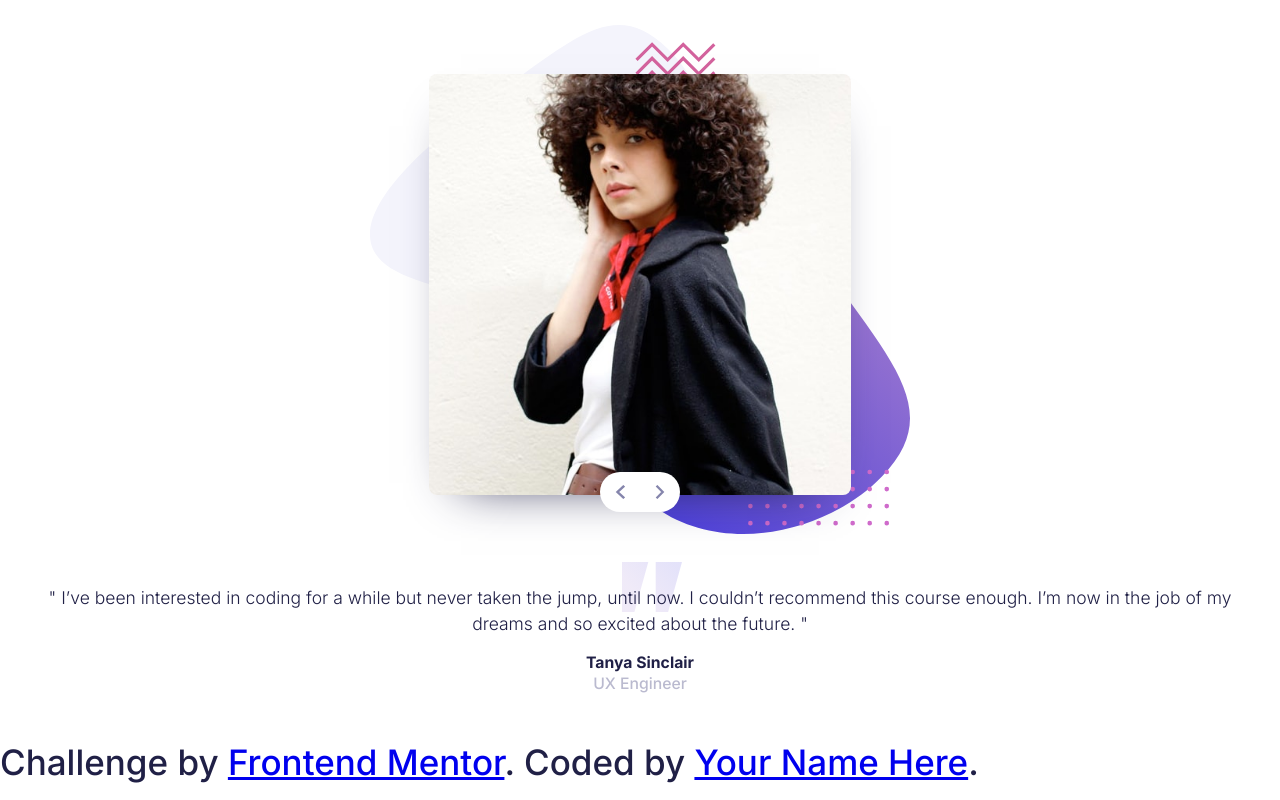
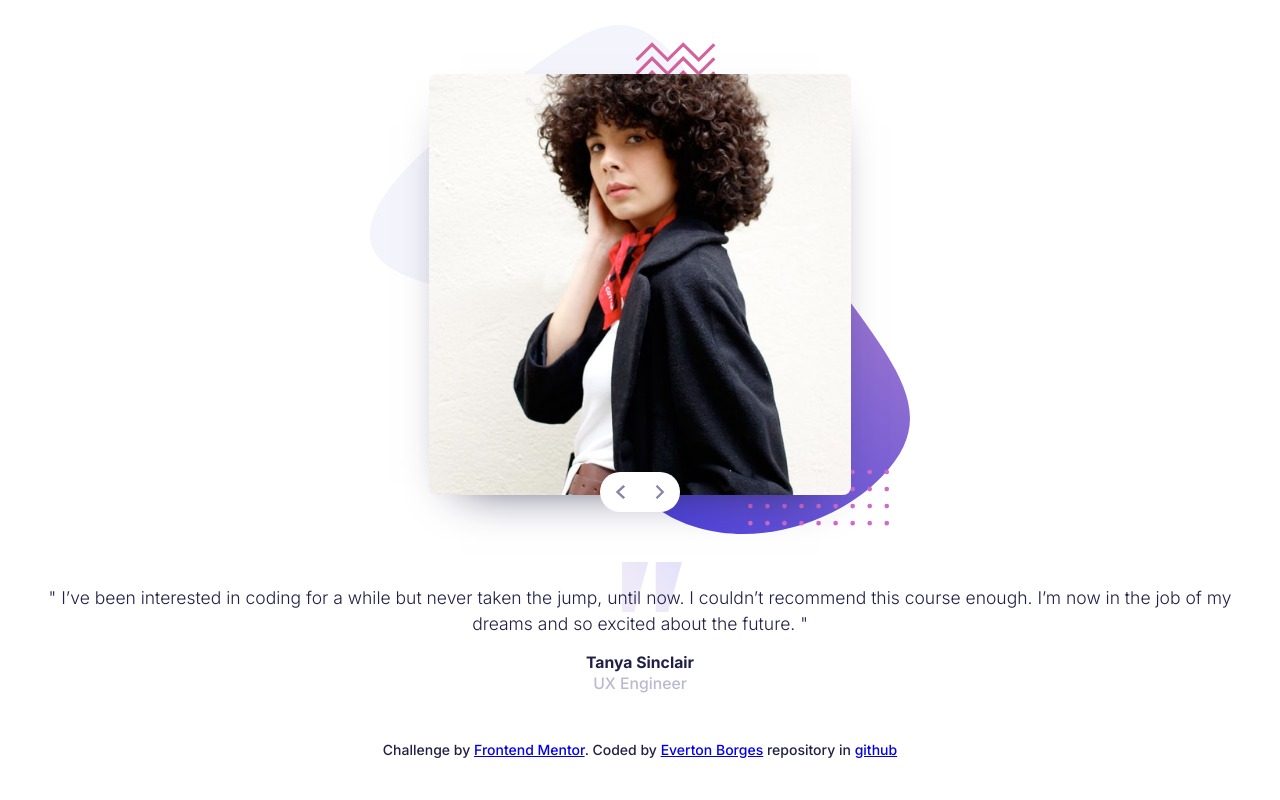
Before and after one commit to EvertonBorges/coding-bootcamp-testimonials-slider-master, a plain HTML site: page index.html in a window 1280 px wide. Drawn offline with Linux system fonts and the light colour scheme.

Commit message:
feat - Add contact information

```diff
--- a/index.html
+++ b/index.html
@@ -37,9 +37,12 @@
     </section>
   </main>
 
-  <div class="attribution">
-    Challenge by <a href="https://www.frontendmentor.io?ref=challenge" target="_blank">Frontend Mentor</a>.
-    Coded by <a href="#">Your Name Here</a>.
-  </div>
+  <footer>
+    <label for="">
+      Challenge by <a target="_blank" href="https://www.frontendmentor.io?ref=challenge">Frontend Mentor</a>.
+      Coded by <a target="_blank" href="https://github.com/EvertonBorges">Everton Borges</a>
+      repository in <a target="_blank" href="https://github.com/EvertonBorges/coding-bootcamp-testimonials-slider-master">github</a>
+    </label>
+  </footer>
 </body>
 </html>
--- a/styles.css
+++ b/styles.css
@@ -88,6 +88,10 @@ body {
     height: 35%;
 }
 
+footer {
+    text-align: center;
+}
+
 @media(min-width: 1300px) {
 
     .pattern {
@@ -133,6 +137,10 @@ body {
         left: 132.5px;
         bottom: 30px;
         height: 50px;
+    }
+
+    footer {
+        font-size: 0.5em;
     }
 
 }
@@ -192,4 +200,8 @@ body {
         height: 40px;
     }
 
+    footer {
+        font-size: 0.4em;
+    }
+
 }
```
